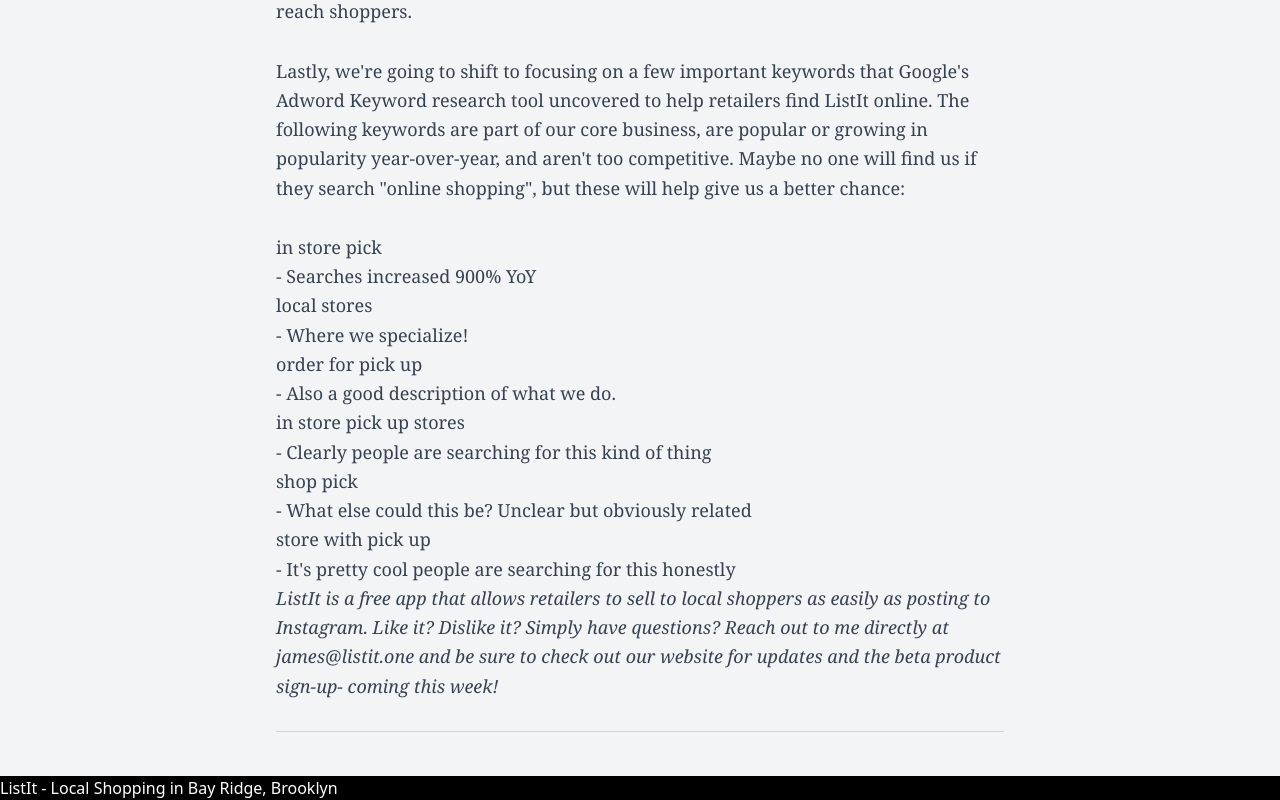
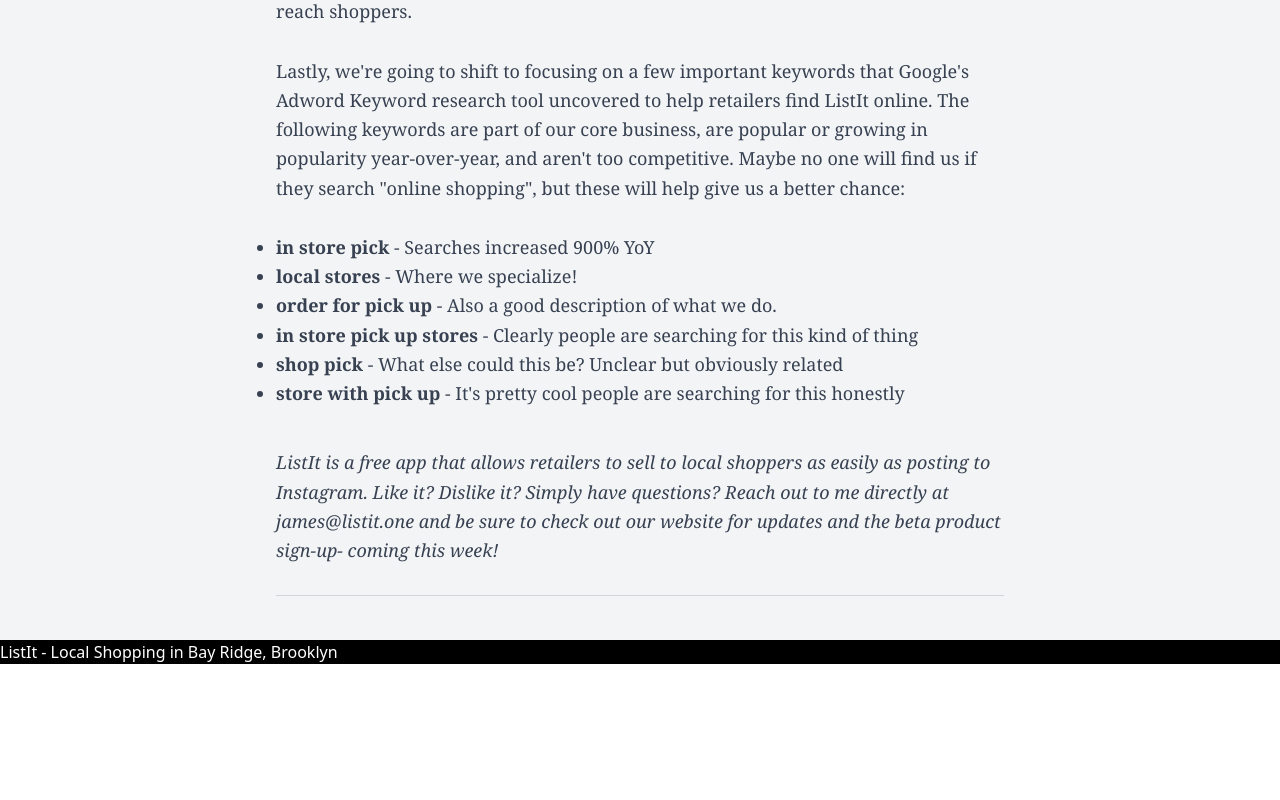
Before and after one commit to jwhubert91/listit-webapp, a Next.js app: page /blog/day-36 in a window 1280 px wide. Shown: the part 1523-2323 px from the top of the page. After the commit the page ends 2187 px from the top, so only its background shows below. Built offline with nearby package versions, Linux system fonts and the light colour scheme.

Commit message:
style the list

```diff
--- a/pages/blog/day-36.tsx
+++ b/pages/blog/day-36.tsx
@@ -57,29 +57,30 @@
             {`we're able to clearly articulate how we're helping them reach shoppers.`}
           </p>
           <p>{`Lastly, we're going to shift to focusing on a few important keywords that Google's Adword Keyword research tool uncovered to help retailers find ListIt online. The following keywords are part of our core business, are popular or growing in popularity year-over-year, and aren't too competitive. Maybe no one will find us if they search "online shopping", but these will help give us a better chance:`}</p>
-          <ul>
+          <ul className="mb-10 list-disc">
             <li>
-              <h3 className="bold">in store pick</h3> - Searches increased 900%
-              YoY
+              <h3 className="font-bold inline">in store pick</h3> - Searches
+              increased 900% YoY
             </li>
             <li>
-              <h3 className="bold">local stores</h3> - Where we specialize!
+              <h3 className="font-bold inline">local stores</h3> - Where we
+              specialize!
             </li>
             <li>
-              <h3 className="bold">order for pick up</h3> - Also a good
-              description of what we do.
+              <h3 className="font-bold inline">order for pick up</h3> - Also a
+              good description of what we do.
             </li>
             <li>
-              <h3 className="bold">in store pick up stores</h3> - Clearly people
-              are searching for this kind of thing
+              <h3 className="font-bold inline">in store pick up stores</h3> -
+              Clearly people are searching for this kind of thing
             </li>
             <li>
-              <h3 className="bold">shop pick</h3> - What else could this be?
-              Unclear but obviously related
+              <h3 className="font-bold inline">shop pick</h3> - What else could
+              this be? Unclear but obviously related
             </li>
             <li>
-              <h3 className="bold">store with pick up</h3> - It's pretty cool
-              people are searching for this honestly
+              <h3 className="font-bold inline">store with pick up</h3> - It's
+              pretty cool people are searching for this honestly
             </li>
           </ul>
           <p className="italic">
```
